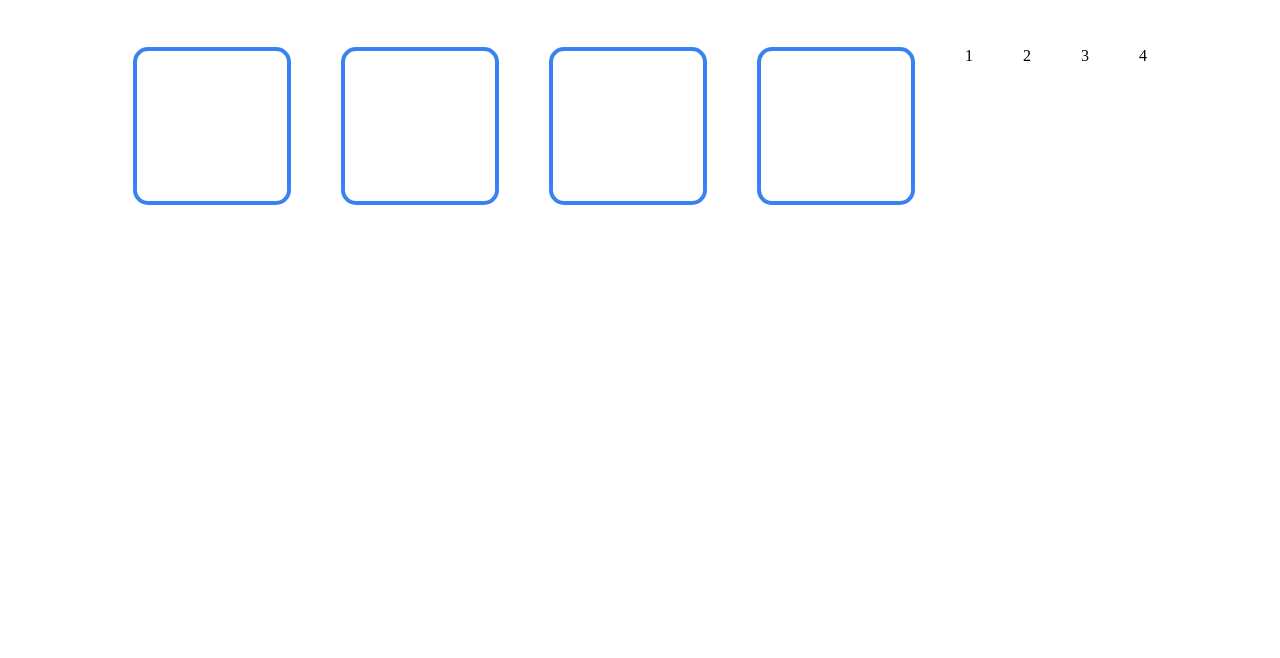
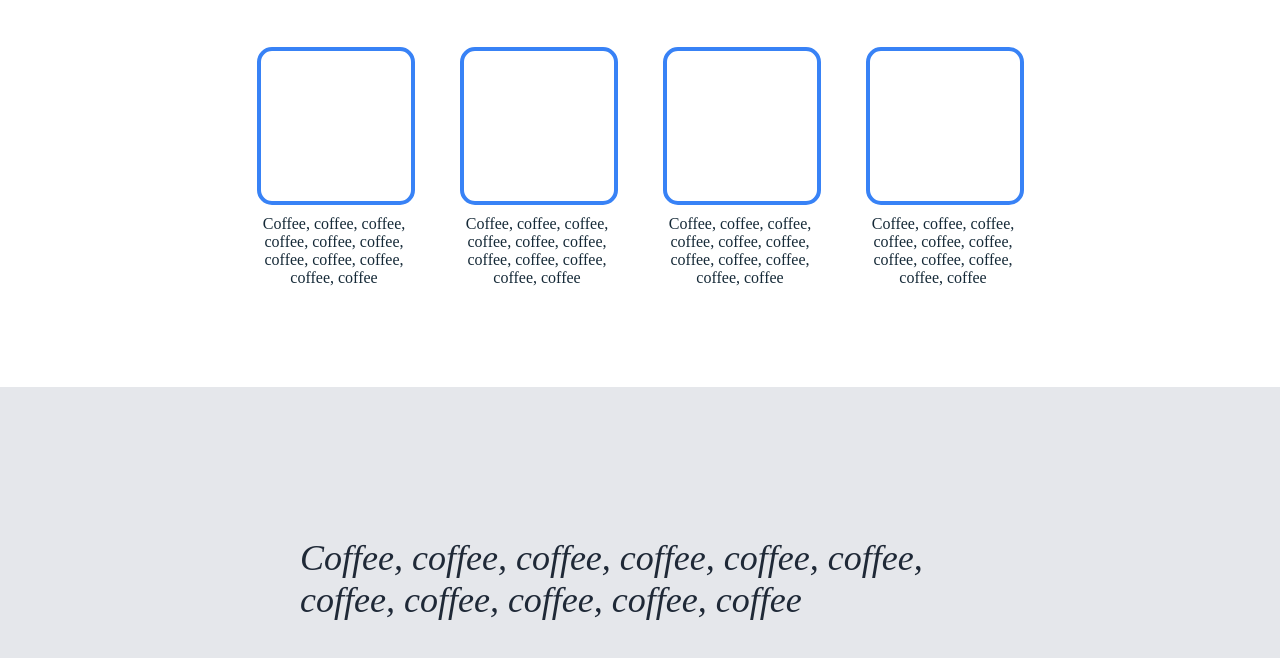
Before and after one commit to arajasmine/landing-page, a plain HTML site: page index.html in a window 1280 px wide. Shown: the part 636-1294 px from the top of the page. Before the commit the page ends 841 px from the top, so only its background shows below. Drawn offline with Linux system fonts and the light colour scheme.

Commit message:
Added boxes and textx

```diff
--- a/index.html
+++ b/index.html
@@ -42,26 +42,30 @@
 
 <div id="info_header"> Some random information. </div>
 
-<div class="pictures">
-    <div class="picture1"></div>
-    <div class="picture2"></div>
-    <div class="picture3"></div>
-    <div class="picture4"></div>
-    <div class="text1">1</div>
-    <div class="text2">2</div>
-    <div class="text3">3</div>
-    <div class="text4">4</div>
+<div class="container2">
+    <div class="col-1">
+        <div class="picture1"></div>
+        <div class="text"> Coffee, coffee, coffee, coffee, coffee, coffee, coffee, coffee, coffee, coffee, coffee</div>
+    </div>
+    <div class="col-1">
+        <div class="picture2"></div>
+        <div class="text">Coffee, coffee, coffee, coffee, coffee, coffee, coffee, coffee, coffee, coffee, coffee</div>
+    </div>
+    <div class="col-1">
+        <div class="picture3"></div>
+        <div class="text">Coffee, coffee, coffee, coffee, coffee, coffee, coffee, coffee, coffee, coffee, coffee</div>
+    </div>
+    <div class="col-1">
+        <div class="picture4"></div>
+        <div class="text">Coffee, coffee, coffee, coffee, coffee, coffee, coffee, coffee, coffee, coffee, coffee</div>
+    </div>
 </div>
 
-<!--
-<div class="text">
-    <div class="text1">1</div>
-    <div class="text2">2</div>
-    <div class="text3">3</div>
-    <div class="text4">4</div>
+<div class="bg2">
+    <div class="quote">
+        Coffee, coffee, coffee, coffee, coffee, coffee, coffee, coffee, coffee, coffee, coffee
+    </div>
 </div>
--->
-
 
 
 </body>
--- a/styles.css
+++ b/styles.css
@@ -103,13 +103,25 @@ button {
     font-size: 36px;
     color: #152937;
      font-family: 'Montserrat', sans-serif;
+     padding-bottom: 50px ;
 }
 
-.pictures{
+.container2 {
     display: flex;
     justify-content: center;
-    padding-top: 50px;
-    gap: 50px;
+    gap: 45px;
+    padding-bottom: 100px;
+}
+
+.col-1 {
+    display: flex;
+    flex-direction: column;
+    flex-wrap: wrap;
+}
+
+.text {
+    margin-top: 10px;
+    justify-content: center;
 }
 
 .picture1{
@@ -142,7 +154,24 @@ button {
 
 
 .text {
+    text-align: center;
     display: flex;
     justify-content: center;
     gap: 50px;
+    color: #152937;
+    width: 155px;
 }
+
+.bg2 {
+    background-color: #E5E7EB;
+    background-position: center center;
+    background-repeat: no-repeat;
+    background-size: cover;
+}
+
+.quote {
+    font-size: 36px;
+    color: #1F2937;
+    padding: 150px 300px;
+    font-style: italic;
+}
```
